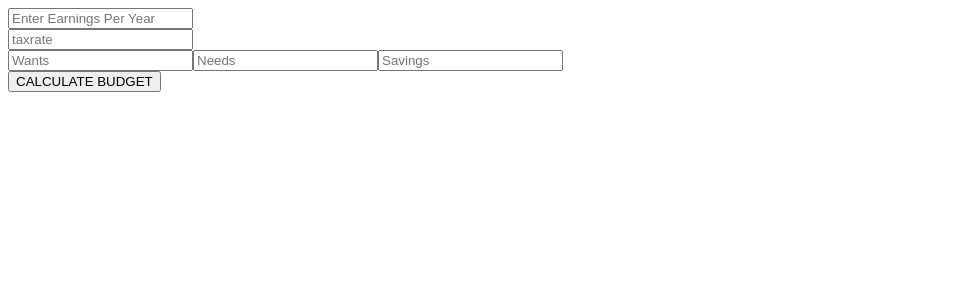
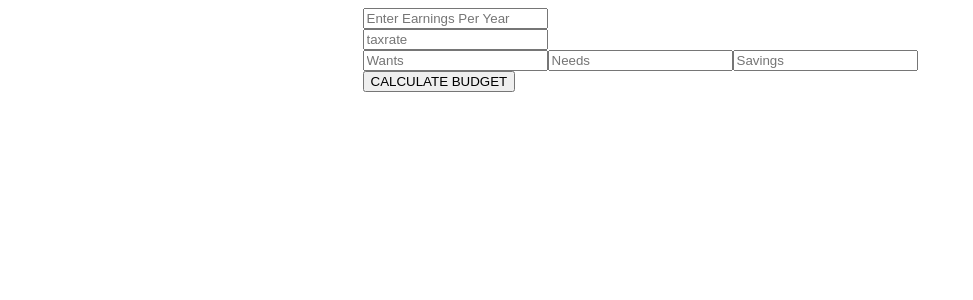
Before and after one commit to mrnguyener21/Budget-Calculator, a React (Create React App) app: page / in a window 1280 px wide. Shown: the top 300 px of the page, without its empty margins (0-973 px from the left). Built offline with nearby package versions, Linux system fonts and the light colour scheme; the HTML template or start-up script is replaced by a standard one.

Commit message:
basic version of budget calculator complete

```diff
--- a/src/App.js
+++ b/src/App.js
@@ -1,5 +1,7 @@
 import React, {useState} from 'react';
 import {Tax, Budget, Chart} from './Components'
+
+import styles from './App.module.css'
 
 const App = () => {
     const [salary, Setsalary] = useState('');
@@ -17,7 +19,7 @@ const App = () => {
     const totalBudget = parseInt(wantsBudget) + parseInt(needsBudget) + parseInt(savingsBudget);
 
     return (
-        <div >
+        <div className={styles.container}>
         <input type='text' placeholder="Enter Earnings Per Year" value={salary} onChange={(e) => Setsalary(e.target.value)}/>
         <Tax taxRate={taxRate} setTaxRate={setTaxRate} />
         <Budget
--- /dev/null
+++ b/src/App.module.css
@@ -0,0 +1,5 @@
+body{
+    /* border:2px solid blue; */
+    display: flex;
+    justify-content: center;
+}
--- a/src/Components/Chart.jsx
+++ b/src/Components/Chart.jsx
@@ -4,7 +4,7 @@ import {Doughnut} from 'react-chartjs-2';
 import styles from './Chart.module.css'
 
 const Chart = ({salary,totalBudget, wantsFormula, needsFormula, savingsFormula, taxFormula}) => {
-    const [click, setClick] = useState('no')
+    const [click, setClick] = useState(false)
     const data =  {
         labels: [
             'Wants',
@@ -34,11 +34,11 @@ const Chart = ({salary,totalBudget, wantsFormula, needsFormula, savingsFormula,
         <>
         <button onClick={()=>{
             totalBudget === 100?(
-               setClick('yes') && console.log('works')
+               setClick(true) && console.log('works')
             ) : console.log('fail')
         }}
         >CALCULATE BUDGET</button>
-        {click==='yes'?(
+        {click?(
             <Doughnut className={styles.doughnutGraph}data={data}/>
         ):console.log('no click')}
         </>
--- a/src/Components/Chart.module.css
+++ b/src/Components/Chart.module.css
@@ -1,5 +1,3 @@
-.doughnutGraph{
-    border: solid;
-    height: 50%;
-    width: auto;
+body{
+    /* border: 2px solid red; */
 }
```
